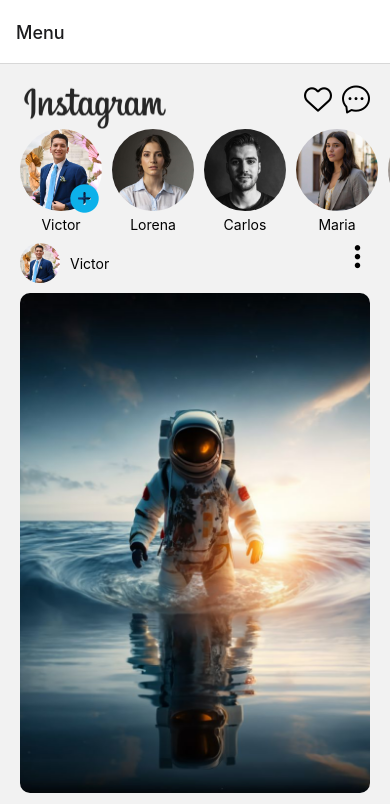
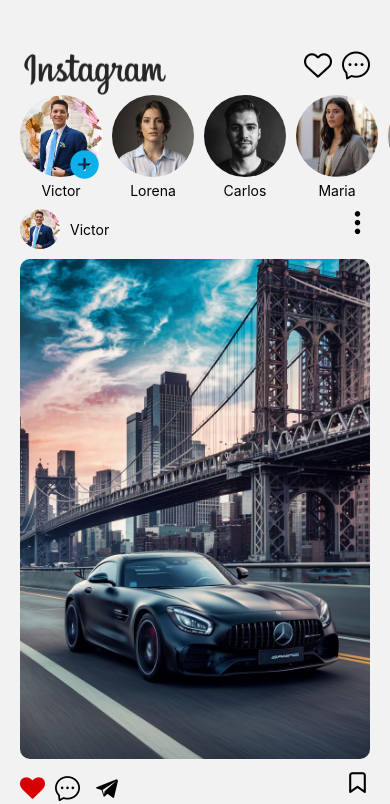
Before and after one commit to VictorAponteParedes/Clone-Instagram, a React Native app: screen /Menu in a window 390 px wide. Shown: the top 804 px of the page. Built offline with nearby package versions, Linux system fonts and the light colour scheme.

Commit message:
Corrección: de imagenes y header

```diff
--- a/App.tsx
+++ b/App.tsx
@@ -10,7 +10,11 @@
   return (
     <NavigationContainer>
       <Stack.Navigator initialRouteName="Home">
-        <Stack.Screen name="Menu" component={Home} />
+        <Stack.Screen
+          name="Menu"
+          component={Home}
+          options={{ headerShown: false }}
+        />
       </Stack.Navigator>
     </NavigationContainer>
   );
--- a/src/components/feed/feed.tsx
+++ b/src/components/feed/feed.tsx
@@ -4,6 +4,7 @@
 import AntDesignIcon from "react-native-vector-icons/AntDesign";
 import EvilIcons from "react-native-vector-icons/EvilIcons";
 import Feather from "react-native-vector-icons/Feather";
+import FontAwesome from "react-native-vector-icons/FontAwesome";
 type FeedProps = {
   nombre: any;
   imagePerfil?: string;
@@ -58,10 +59,10 @@
             alignContent: "center",
           }}>
           <View style={{ flexDirection: "row", alignItems: "center" }}>
-            <AntDesignIcon
-              name={"hearto"}
+            <FontAwesome
+              name={"heart"}
               size={25}
-              style={{ marginRight: 10 }}
+              style={{ marginRight: 10, color: "#d70000" }}
             />
             <AntDesignIcon
               name={"message1"}
--- a/src/screens/Home/home.tsx
+++ b/src/screens/Home/home.tsx
@@ -1,6 +1,6 @@
 import React from "react";
 
-import { View, Text, Image, ScrollView } from "react-native";
+import { View, Text, Image, ScrollView, StatusBar } from "react-native";
 import { MenuHeader } from "../../components/Header/header";
 import { EstadoPerfil } from "../../components/Estado-perfil/estado-perfil";
 import { Feed } from "../../components/feed/feed";
@@ -18,16 +18,16 @@
 export const Home = () => {
   return (
     <ScrollView>
-      <View style={{ padding: 20 }}>
+      <View style={{ padding: 20, top: 30 }}>
         <MenuHeader />
         <EstadoPerfil />
         <Feed
-          imageFeed={imageFeed}
+          imageFeed={ItemPerfil2}
           imagePerfil={ImagenPerfil}
           nombre="Victor"
         />
         <Feed
-          imageFeed={ItemPerfil2}
+          imageFeed={imageFeed}
           imagePerfil={ImagenPerfil2}
           nombre="Carlos"
         />
```
